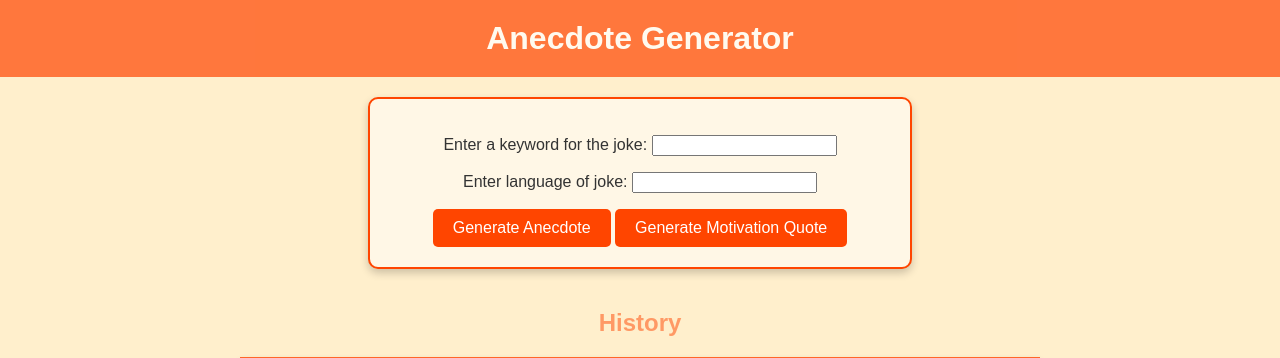
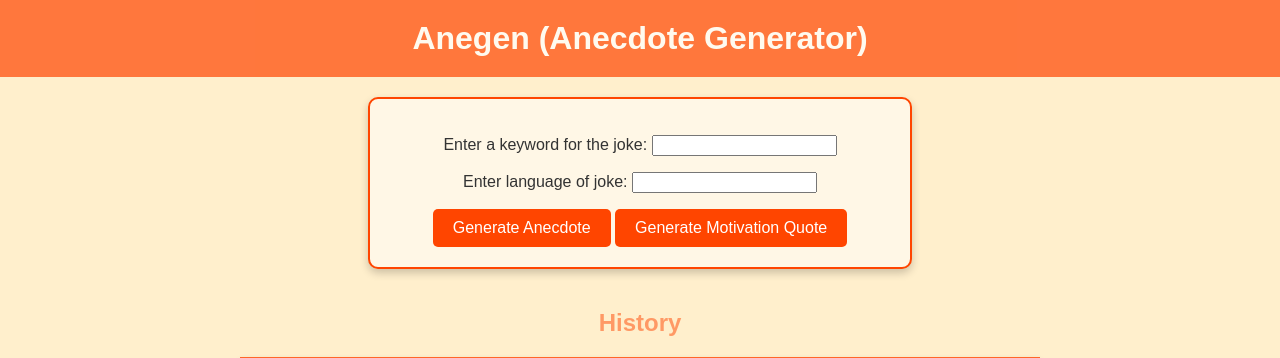
Before and after one commit to KoraRiko/joke_generator, a Django app: page / in a window 1280 px wide. Shown: the top 358 px of the page. Run offline with Django 5.2, Linux system fonts and the light colour scheme; data comes from the database, SQL or seed files in the repository.

Commit message:
New name

```diff
--- a/jokes/templates/joke_generator.html
+++ b/jokes/templates/joke_generator.html
@@ -127,7 +127,7 @@
     </style>
 </head>
 <body>
-    <h1>Anecdote Generator</h1>
+    <h1> Anegen (Anecdote Generator) </h1>
     <form method="POST">
         {% csrf_token %}
         {{ form.as_p }}
```
